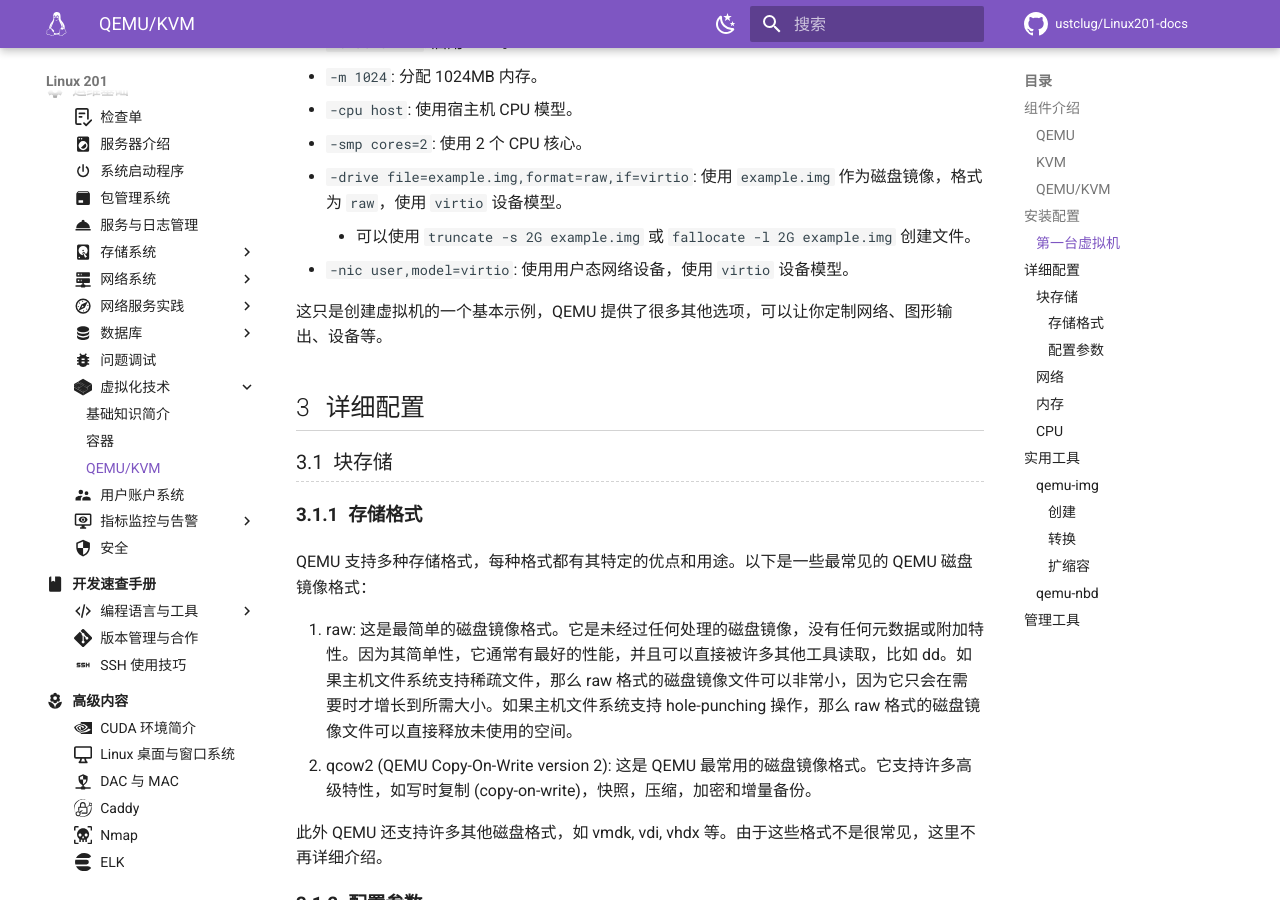
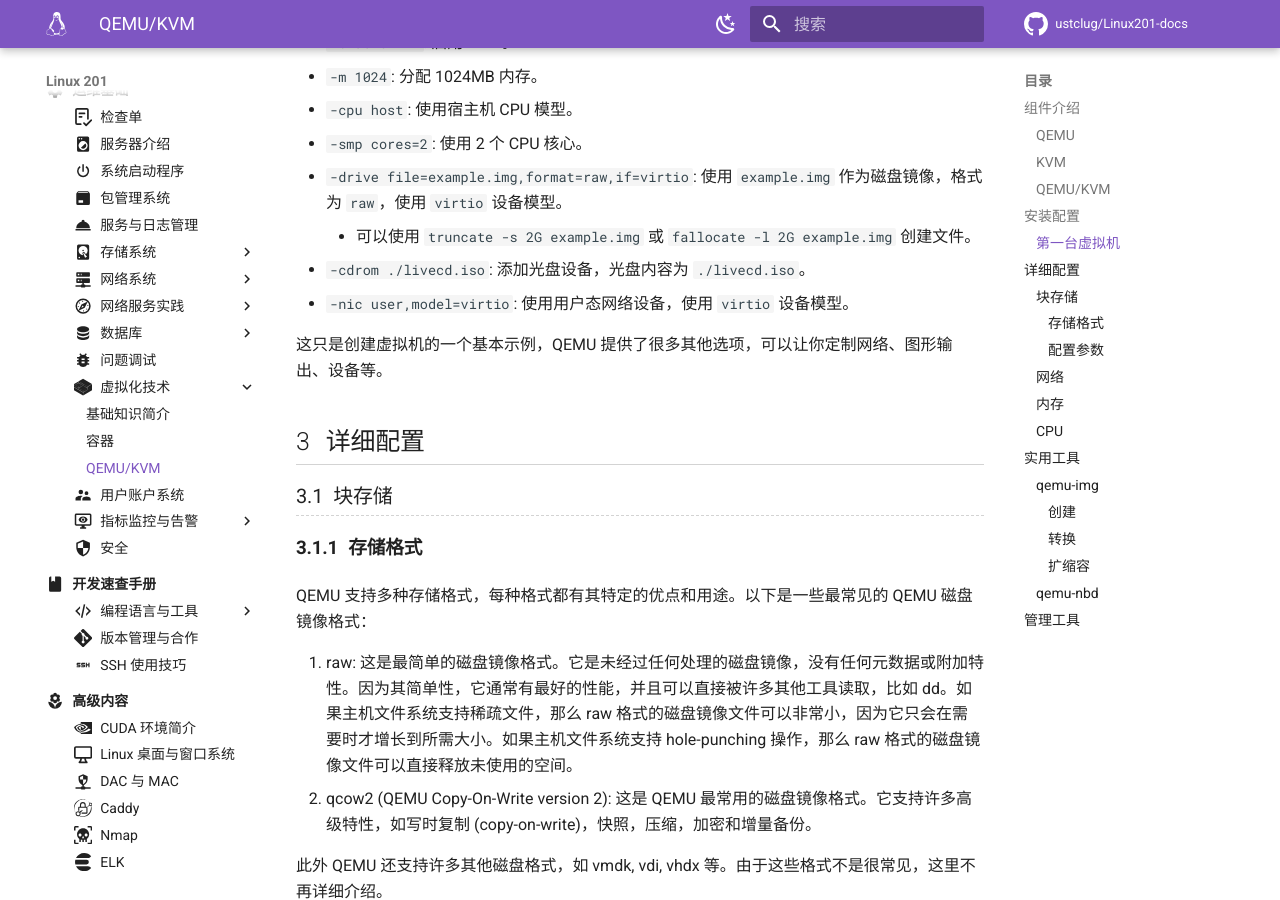
Before and after one commit to ustclug/Linux201-docs, an MkDocs documentation site: the page built from docs/ops/virtualization/qemu-kvm.md, in a window 1280 px wide and 900 px high, scrolled down 2419 px. Built offline with MkDocs 1.6.1 and Material for MkDocs 9.7.7, drawn with Linux system fonts in a browser that asks for light colours; comment, search, counter and statistics services are not loaded.

Commit message:
ops/qemu-kvm: Fix typo

```diff
--- a/docs/ops/virtualization/qemu-kvm.md
+++ b/docs/ops/virtualization/qemu-kvm.md
@@ -88,6 +88,7 @@
 - `-smp cores=2`: 使用 2 个 CPU 核心。
 - `-drive file=example.img,format=raw,if=virtio`: 使用 `example.img` 作为磁盘镜像，格式为 `raw`，使用 `virtio` 设备模型。
     - 可以使用 `truncate -s 2G example.img` 或 `fallocate -l 2G example.img` 创建文件。
+- `-cdrom ./livecd.iso`: 添加光盘设备，光盘内容为 `./livecd.iso`。
 - `-nic user,model=virtio`: 使用用户态网络设备，使用 `virtio` 设备模型。
 
 这只是创建虚拟机的一个基本示例，QEMU 提供了很多其他选项，可以让你定制网络、图形输出、设备等。
```
